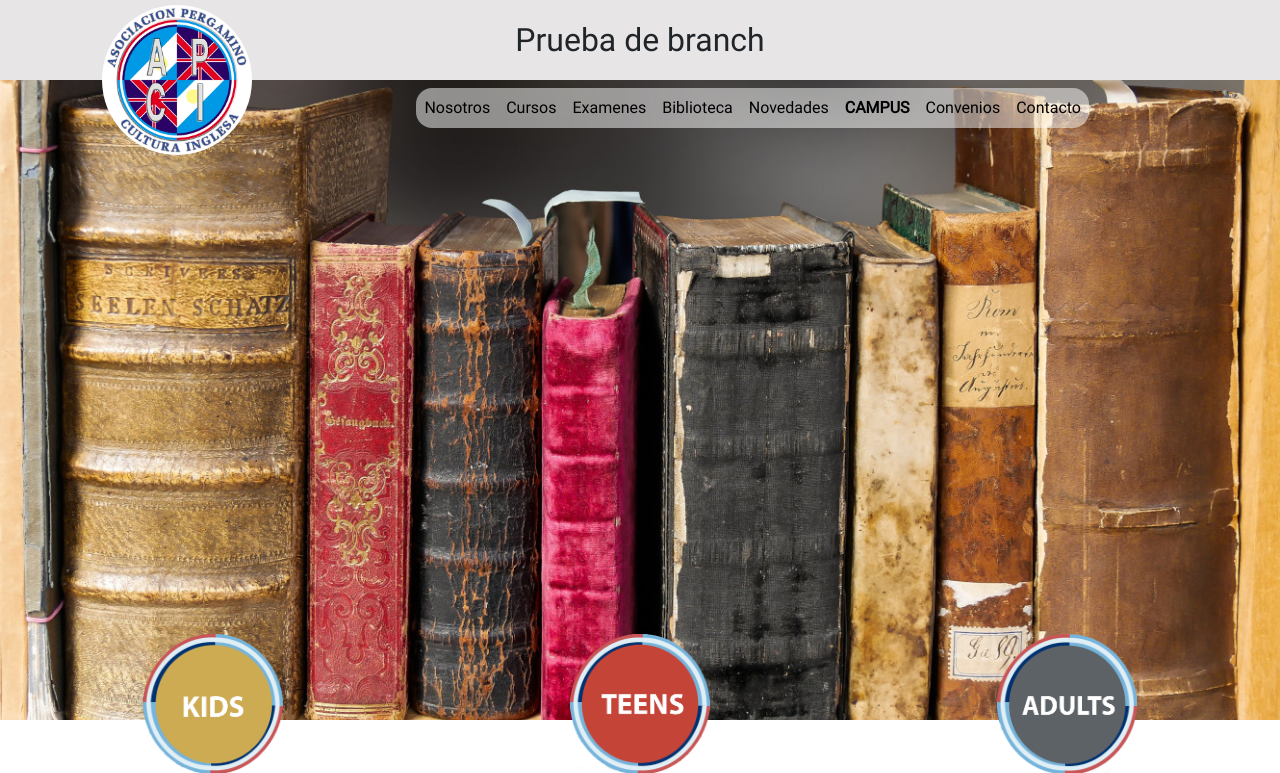
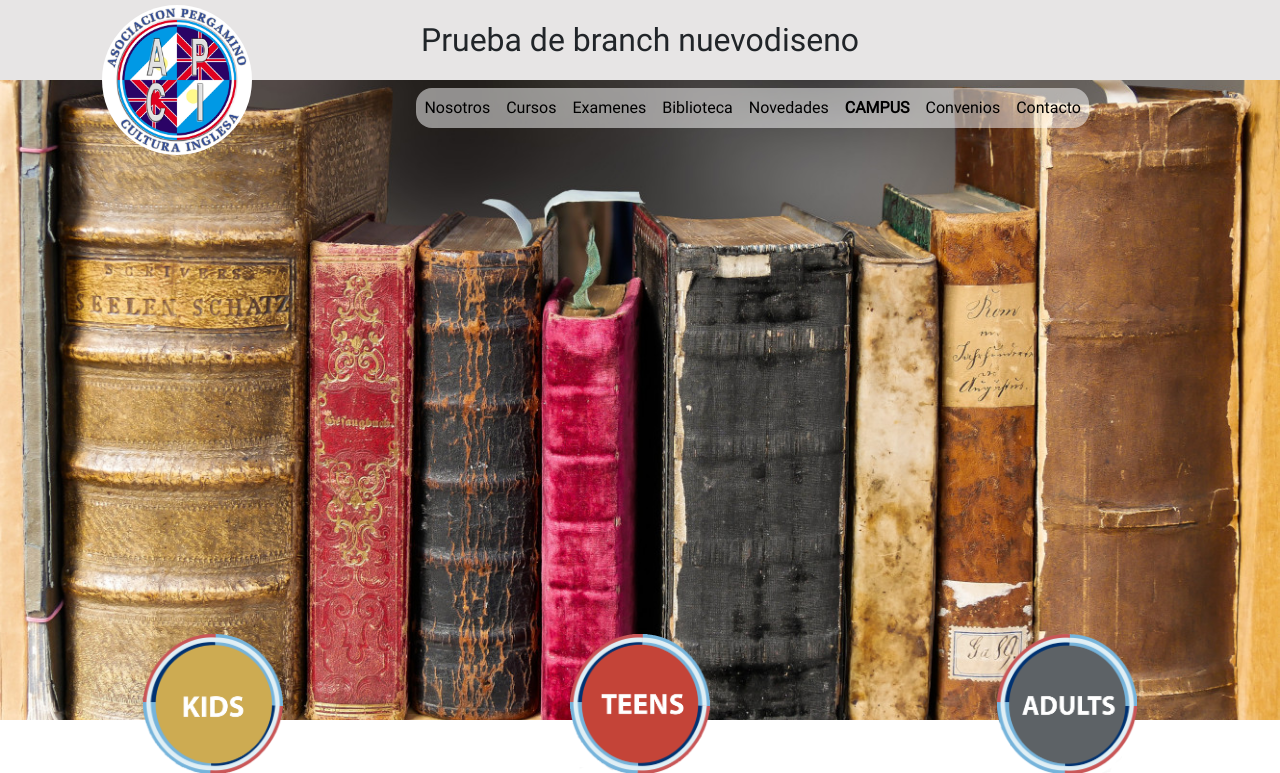
Before and after one commit to SosaToledo/culturainglesaweb, a WordPress theme: template index.php in a window 1280 px wide. Shown: the top 773 px of the page. Run offline with PHP 8.4 and a stand-in for WordPress, Linux system fonts and the light colour scheme; the site name, menu and one post (Sample post) are stand-ins, and other content is empty.

Commit message:
prueba de cambio

```diff
--- a/header.php
+++ b/header.php
@@ -32,6 +32,6 @@
       <img id="logo" class="rounded-circle .d-none .d-sm-block" style="width: 150px" src="<?php bloginfo('template_directory'); ?>/img/logocultura.jpg" alt="">
     </a>
     <div id="title" class=".d-none .d-sm-block">
-      <p>Prueba de branch</p>
+      <p>Prueba de branch nuevodiseno</p>
     </div>
   </header>
```
